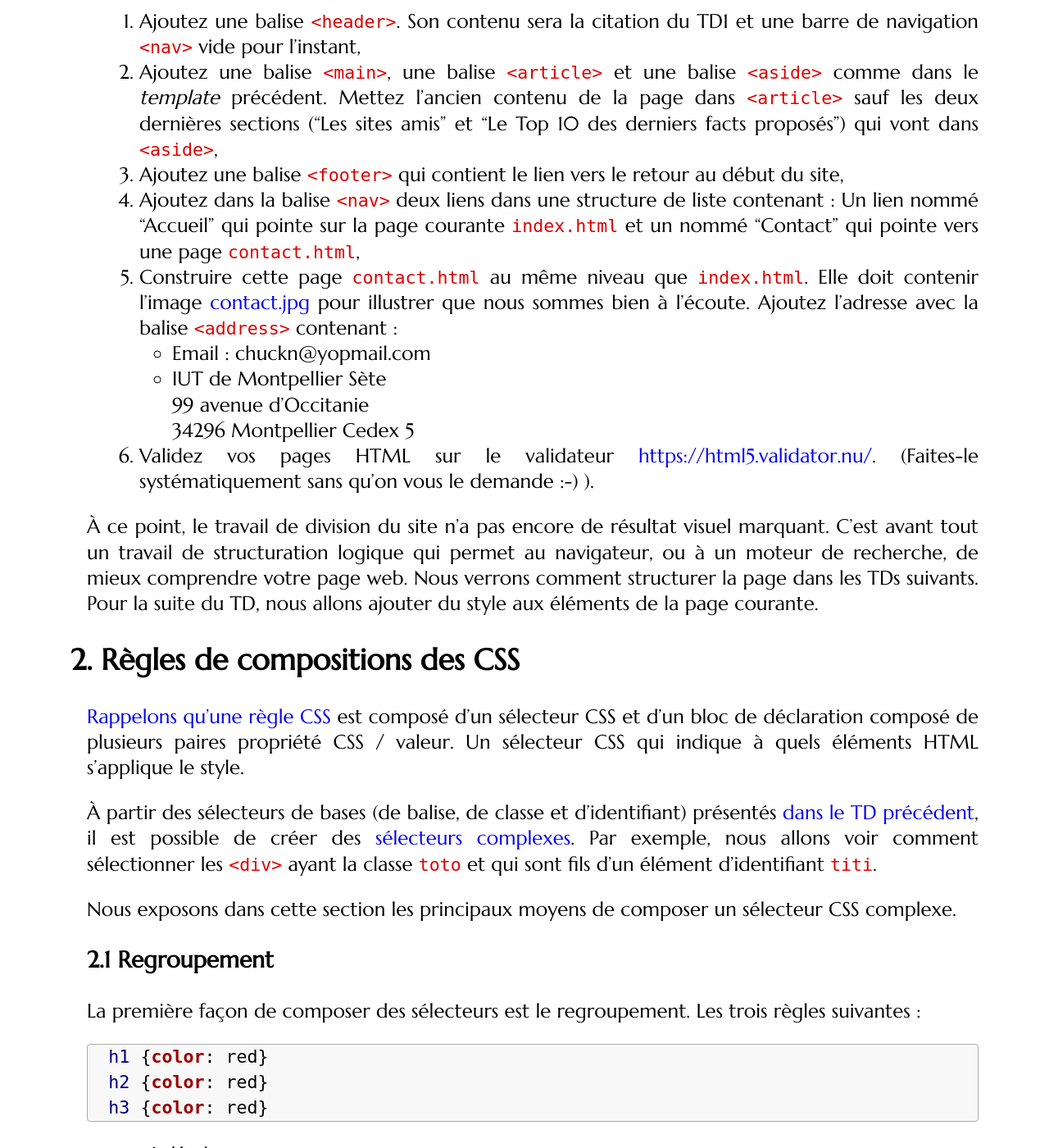
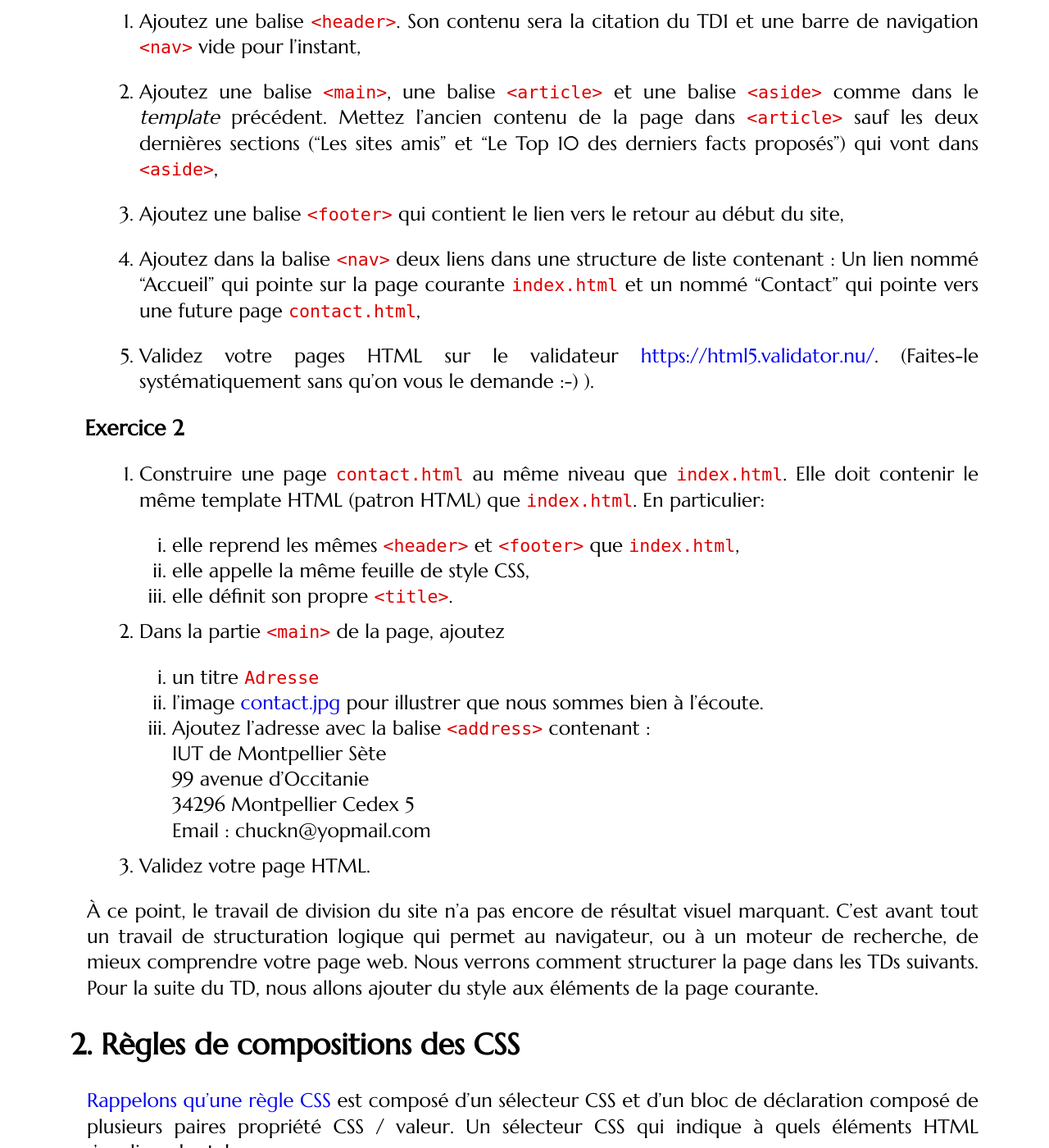
Before and after one commit to romainlebreton/R1.02-DeveloppementInterfacesWeb, a Jekyll site: the page built from tutorials/tutorial2.md, in a window 1280 px wide and 1400 px high, scrolled down 3493 px. Shown: the whole window at 82% size. Built offline with Jekyll 4.4.1, drawn with Linux system fonts in a browser that asks for light colours; some web fonts are replaced; comment, search, counter and statistics services are not loaded; some of the changed text lies outside the part shown.

Commit message:
Fix in tut2

````diff
--- a/tutorials/tutorial2.md
+++ b/tutorials/tutorial2.md
@@ -5,9 +5,8 @@
 ---
 
 <!--
-nth-child odd sur ie 11 background color
-
-définir clairement sélecteur
+nth-child odd sur ie 11
+background color
 -->
 
 
@@ -124,25 +123,45 @@
 
 1. Ajoutez une balise `<header>`. Son contenu sera la citation du TD1 et une
    barre de navigation `<nav>` vide pour l'instant,
+
 2. Ajoutez une balise `<main>`, une balise `<article>` et une balise `<aside>`
    comme dans le *template* précédent. Mettez l'ancien contenu de la page dans
-   `<article>` sauf les deux dernières sections ("Les sites amis" et
-   "Le Top 10 des derniers facts proposés") qui vont dans `<aside>`,
+   `<article>` sauf les deux dernières sections ("Les sites amis" et "Le Top 10
+   des derniers facts proposés") qui vont dans `<aside>`,
+
 3. Ajoutez une balise `<footer>` qui contient le lien vers le retour au début du site,
+
 4. Ajoutez dans la balise `<nav>` deux liens dans une structure de liste
-   contenant : Un lien nommé "Accueil" qui pointe sur la page courante `index.html`
-   et un nommé "Contact" qui pointe vers une page `contact.html`,
-5. Construire cette page `contact.html` au même niveau que `index.html`. Elle
-   doit contenir l'image [contact.jpg]({{site.baseurl}}/assets/contact.jpg) pour
-   illustrer que nous sommes bien à l'écoute. Ajoutez l'adresse avec la balise
-   `<address>` contenant :
- * Email : chuckn@yopmail.com
- * IUT de Montpellier Sète <br>
-   99 avenue d'Occitanie <br>
-   34296 Montpellier Cedex 5
-6. Validez vos pages HTML sur le validateur
-[https://html5.validator.nu/](https://html5.validator.nu/). (Faites-le
-systématiquement sans qu'on vous le demande :-) ).
+   contenant : Un lien nommé "Accueil" qui pointe sur la page courante
+   `index.html` et un nommé "Contact" qui pointe vers une future page
+   `contact.html`,
+
+5. Validez votre pages HTML sur le validateur
+   [https://html5.validator.nu/](https://html5.validator.nu/). (Faites-le
+   systématiquement sans qu'on vous le demande :-) ).
+
+</div>
+<div class="exercise">
+
+1. Construire une page `contact.html` au même niveau que `index.html`. Elle doit
+   contenir le même template HTML (patron HTML) que `index.html`. En particulier:
+
+   1. elle reprend les mêmes  `<header>` et `<footer>` que `index.html`,
+   1. elle appelle la même feuille de style CSS,
+   1. elle définit son propre `<title>`.
+
+2. Dans la partie `<main>` de la page, ajoutez
+
+   1. un titre `Adresse`
+   1. l'image [contact.jpg]({{site.baseurl}}/assets/contact.jpg) pour illustrer
+   que nous sommes bien à l'écoute.
+   1. Ajoutez l'adresse avec la balise `<address>` contenant :
+      IUT de Montpellier Sète <br>
+      99 avenue d'Occitanie <br>
+      34296 Montpellier Cedex 5 <br>
+      Email : chuckn@yopmail.com
+
+3. Validez votre page HTML.
 
 </div>
 
@@ -209,8 +228,6 @@
 correspond aux éléments qui ont la classe `toto` <strong>ET</strong> `titi`.
 
 ### Descendance
-
-<!-- changer descendance directe en enfant  -->
 
 On veut pouvoir limiter une règle CSS à une sous partie de l'arborescence HTML,
 pour cela on utilise la relation de descendance.
@@ -425,16 +442,24 @@
 Comme vous l'avez vu précédemment, les balises de type structure définissent des
 boîtes. Ces boîtes disposent toutes des propriétés CSS suivantes :
 
-* `padding` : espacement entre le contenu et la bordure de la boîte. Le padding
-  partage le même arrière plan (`background-color`) que la boîte,
+* `margin` : marge à l’extérieur de la bordure, entre cette boîte et la
+  suivante, et/ou entre cette boite et son parent. La zone couverte par la marge
+  est de la même couleur que son parent,
 * `border` : bordure qui entoure le contenu. Cette propriété attend trois
-  valeurs : un width (par ex. `1px`), un style (par ex. `solid`, `dotted`, `dashed`
-  ...) et une couleur (par ex. `black`).
+   valeurs :
+
+   1. `width`, par ex. `1px`,
+   1. `style`, par ex. `solid`, `dotted`, `dashed`,  ...
+   1. `color`, par ex. `black`.
    **Attention :** Un border n'a pas de style par défaut, donc lui donner une
-width ne suffit pas pour le voir.
-* `margin` : marge à l’extérieur de la bordure, entre cette boîte et la
-  suivante, et/ou entre cette boite et son parent. La zone couverte par la marge est de la même couleur que sont parent,
+   width ne suffit pas pour le voir.
+
+* `padding` : marge intérieure à la bordure, c'est-à-dire espacement entre le
+   contenu et la bordure de la boîte. Le padding partage le même arrière plan
+   (`background-color`) que la boîte,
+
 * `width` : la largeur du contenu, *i.e.* de la boîte *content*
+
 * `height` : la hauteur du contenu, *i.e.* de la boîte *content*
 
 <img alt="Box model" src="{{site.baseurl}}/assets/boxmodel.png" style="margin:0
@@ -465,10 +490,12 @@
 Il y a trois syntaxes différentes pour donner des valeurs au `margin`, au
 `padding` et au `border` :
 
- * `margin : t r b l;` : Si on donne 4 tailles t, r, b et l, alors t est associé
-   à la valeur du haut (top), r est la valeur droite (right), b au bas (bottom)
-   et l à la gauche (left);
- * `padding : v h;` : Si on ne donne que 2 tailles v et h alors v est associé aux valeurs verticales et  h horizontales. C'est donc équivalent à `padding: v h v h;`.
+ * `margin : t r b l;` : Si on donne 4 tailles `t`, `r`, `b` et `l`, alors `t`
+   est associé à la valeur du haut (top), `r` est la valeur droite (right), `b`
+   au bas (bottom) et `l` à la gauche (left);
+ * `padding : v h;` : Si on ne donne que 2 tailles `v` et `h` alors `v` est
+   associé aux valeurs verticales et `h` horizontales. C'est donc équivalent à
+   `padding: v h v h;`.
  * `padding : a;` Si on donne une seule valeur, elle sera associée aux quatre
    coté de la boite, comme si on avait écrit `padding: a a a a;`.
 
@@ -476,8 +503,10 @@
 
 ```css
 #titi {margin : 5px 0 4px 7px;}
- div {margin: 10px 5px;} // Marges verticales (haute et basse) de 10px et horizontales de 5px
-.toto {padding : 5px}    // Le padding dans toutes les directions est de 5px
+/* Marges verticales (haute et basse) de 10px et horizontales de 5px */
+div {margin: 10px 5px;}
+/* Le padding dans toutes les directions est de 5px */
+.toto {padding : 5px}
 ```
 
 **Note :** On peut aussi préciser (péniblement) les valeurs unitaires des
@@ -487,7 +516,7 @@
  1. Ajoutez du padding vertical de `10px` aux titres de sections,
  1. Ajoutez du margin vertical de `30px` aux paragraphes,
  1. Ajoutez du padding horizontal de `5px` aux éléments ayant la class `skill` dans la table (mais pas aux éléments ayant la class `skill` dans les paragraphes).
- 1. ajoutez une bordure aux titres `<H3>` de `1px`, de style `solid` et de couleur `#CCCCCC`.
+ 1. ajoutez une bordure aux titres `<h3>` de `1px`, de style `solid` et de couleur `#CCCCCC`.
 </div>
 
 
@@ -502,7 +531,7 @@
 
 
 <div class="exercise">
- 1. Centrer le body horizontalement,
+ 1. Centrer le `body` horizontalement,
  1. Dans la table, centrer le texte des cellules, (le 5 de Chuck notamment est encore trop discret)
 </div>
 
@@ -513,7 +542,7 @@
 
 <div class="exercise">
 
- 1. Placez l'image de Chuck jeune de class `young_chuck` à gauche du texte,
+ 1. Placez l'image de Chuck jeune à gauche du texte (comment faire un sélecteur uniquement pour cette balise ?),
  1. Placez l'image beware `beware_img` à droite du texte.
 
 </div>
@@ -563,11 +592,11 @@
 Pour indiquer le décalage de position, on utilise les propriétés `top`, `left`,
 `right` et `bottom`. Par exemple, les propriétés
 
-~~~
+```css
 position:relative;
 top:20px;
 left:20px;
-~~~
+```
 
 vont positionner un élément `20px` plus à droite et en bas qu'il n'aurait dû l'être.
 
````
Also changed, not shown: assets/contact.jpg, assets/facebook.png, assets/twitter.png.
